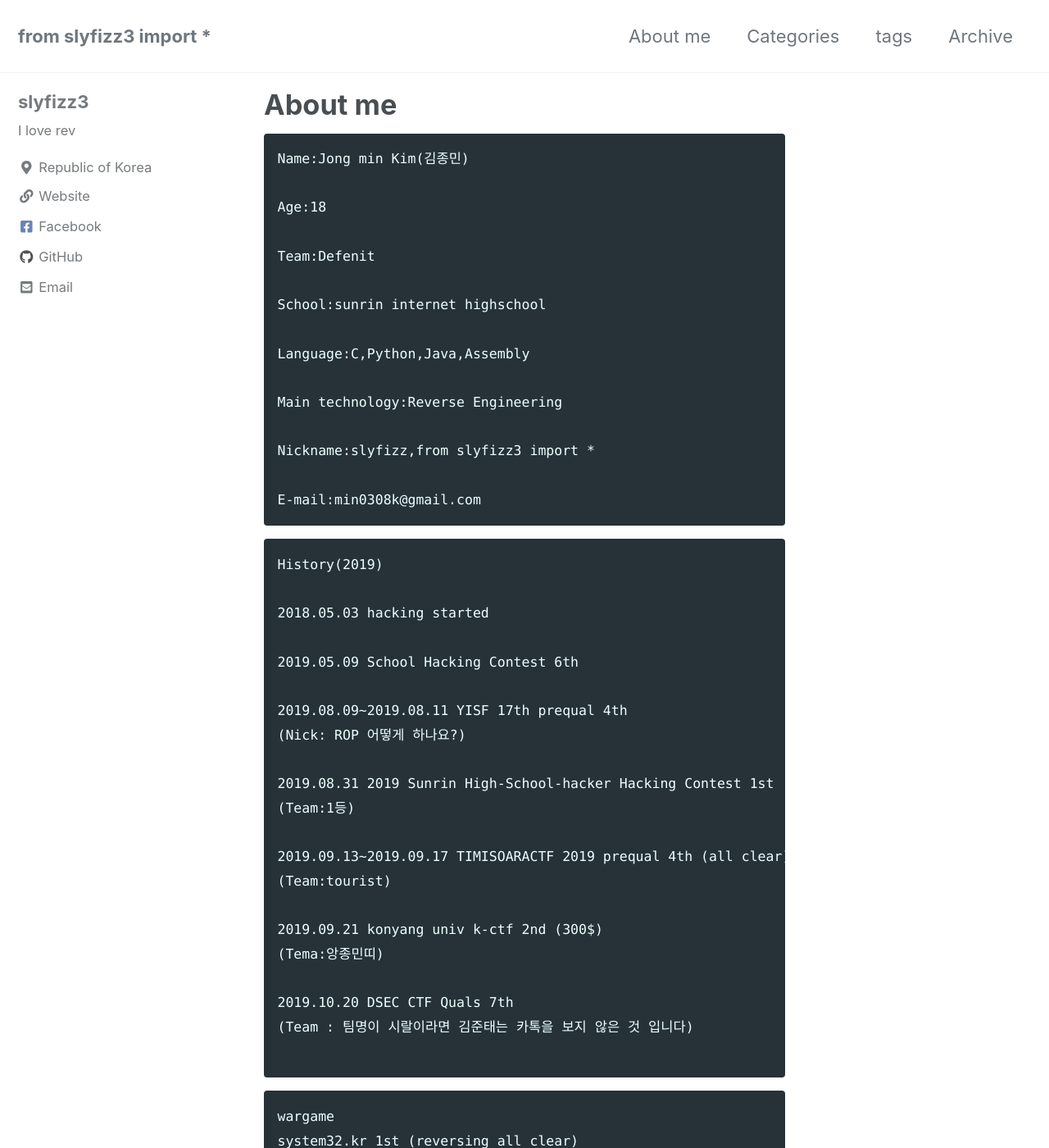
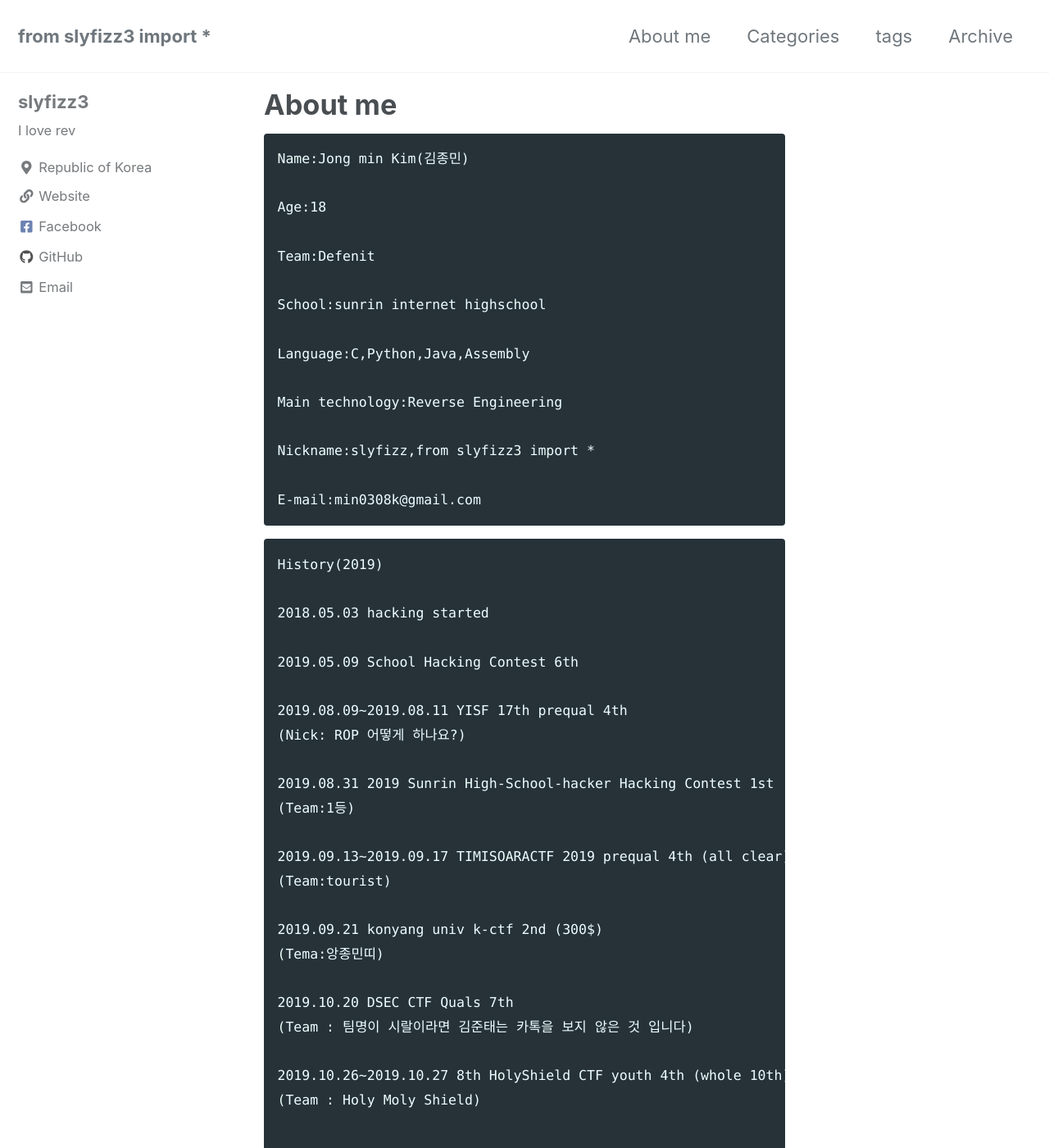
Before and after one commit to slyfizz3/slyfizz3.github.io, a Jekyll site: the page built from _pages/about.md, in a window 1280 px wide and 1400 px high. Shown: the whole window at 82% size. Built offline with Jekyll 4.4.1, drawn with Linux system fonts in a browser that asks for light colours; cached includes are drawn as plain includes; nearby versions of some CDN libraries.

Commit message:
Update about.md

````diff
--- a/_pages/about.md
+++ b/_pages/about.md
@@ -43,6 +43,9 @@ History(2019)
 2019.10.20 DSEC CTF Quals 7th
 (Team : 팀명이 시랄이라면 김준태는 카톡을 보지 않은 것 입니다)
 
+2019.10.26~2019.10.27 8th HolyShield CTF youth 4th (whole 10th)
+(Team : Holy Moly Shield)
+
 ```
 
 ```
````
